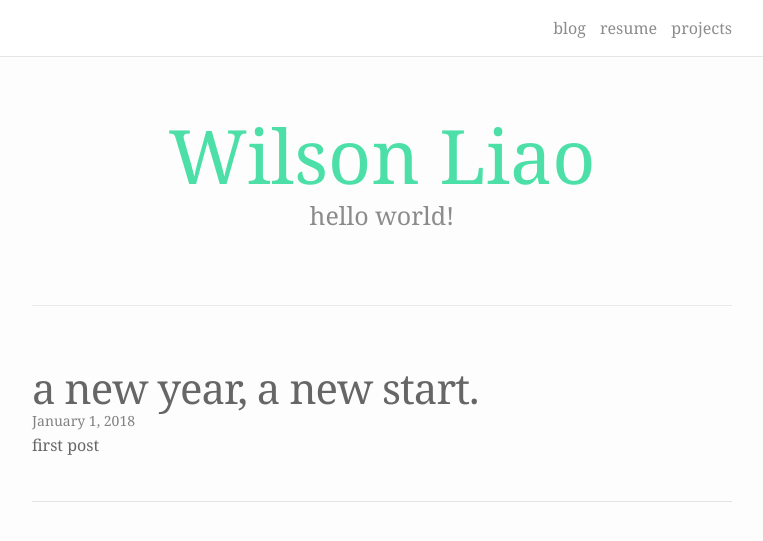
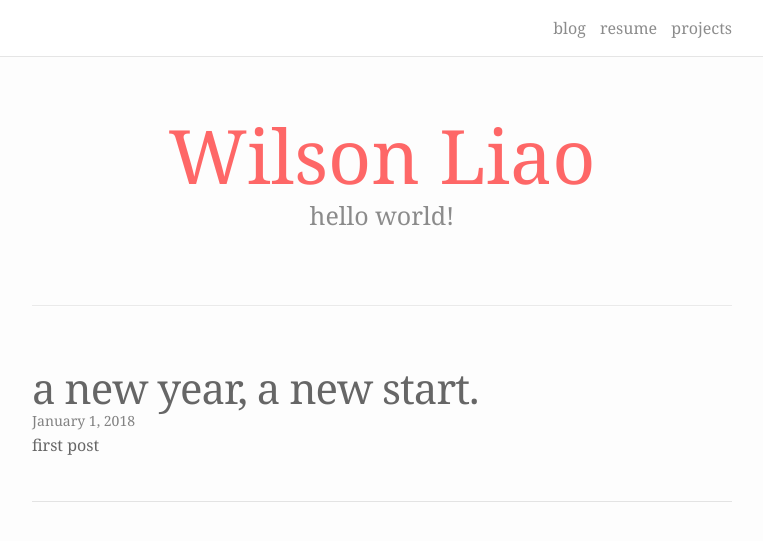
Before and after one commit to wilsonliao/blog, a Jekyll site: the page built from index.html, in a window 1280 px wide. Shown: the top 541 px of the page, without its empty margins (258-1021 px from the left). Built offline with Jekyll 4.4.1, drawn with Linux system fonts in a browser that asks for light colours; nearby versions of some CDN libraries; the list of posts is cut into pages by our own code.

Commit message:
Update _base.scss

```diff
--- a/_sass/_base.scss
+++ b/_sass/_base.scss
@@ -37,7 +37,7 @@ $grey-color-light: #ddd;  /* navigation bar border */
 $text-color:     #666;
 
 /* Set theme color *************************/
-$theme-color:   $green;
+$theme-color:   $red;
 
 
 /************************************************************/
```
